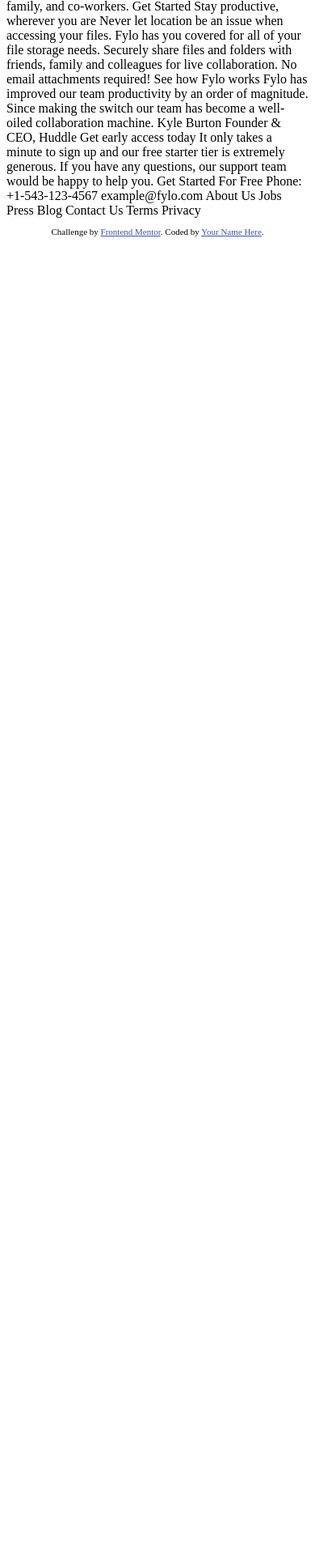
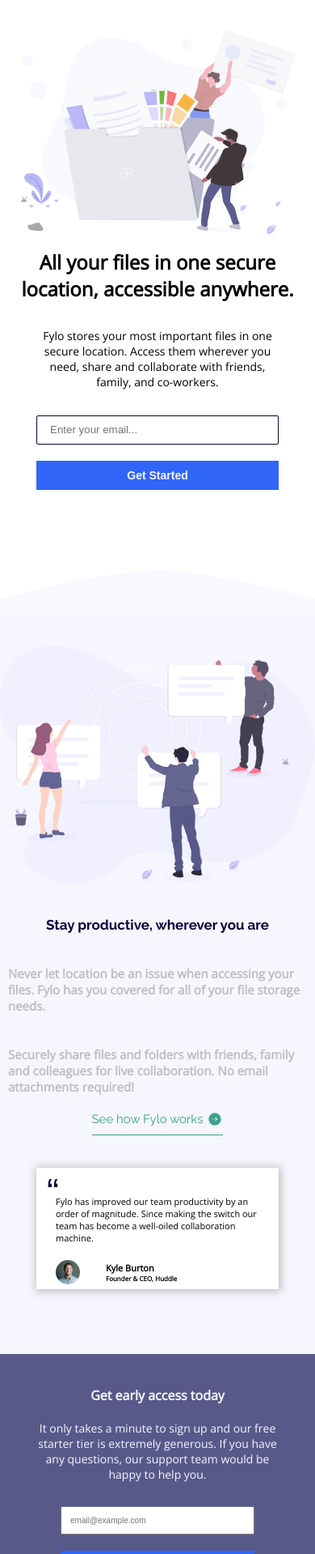
Before and after one commit to Raul-madero/Fylo, a plain HTML site: page index.html in a window 390 px wide. Shown: the part 81-2000 px from the top of the page at 81% size. Before the commit the page ends 844 px from the top, so only its background shows below. Drawn offline with nearby package versions, Linux system fonts and the light colour scheme.

Commit message:
version mobile terminado, falta revisar detalles

```diff
--- a/index.html
+++ b/index.html
@@ -7,67 +7,109 @@
   <link rel="icon" type="image/png" sizes="32x32" href="./images/favicon-32x32.png">
 
   <title>Frontend Mentor | Fylo landing page with two column layout</title>
-
-  <!-- Feel free to remove these styles or customise in your own stylesheet 👍 -->
-  <style>
-    .attribution { font-size: 11px; text-align: center; }
-    .attribution a { color: hsl(228, 45%, 44%); }
-  </style>
+  <link rel="stylesheet" href="./style.css">
+  <link rel="preconnect" href="https://fonts.googleapis.com">
+<link rel="preconnect" href="https://fonts.gstatic.com" crossorigin>
+<link href="https://fonts.googleapis.com/css2?family=Open+Sans&family=Raleway:wght@400;700&display=swap" rel="stylesheet">
 </head>
 <body>
-
-  Features
-  Team
-  Sign In
-
-  All your files in one secure location, accessible anywhere.
-
-  Fylo stores your most important files in one secure location.
-  Access them wherever you need, share and collaborate with friends,
-  family, and co-workers.
-
-  Get Started
-
-  Stay productive, wherever you are
-
-  Never let location be an issue when accessing your files. Fylo has you
-  covered for all of your file storage needs.
-
-  Securely share files and folders with friends, family and colleagues for
-  live collaboration. No email attachments required!
-
-  See how Fylo works
-
-  Fylo has improved our team productivity by an order of magnitude. Since
-  making the switch our team has become a well-oiled collaboration machine.
-
-  Kyle Burton
-  Founder & CEO, Huddle
-
-  Get early access today
-
-  It only takes a minute to sign up and our free starter tier is extremely generous.
-  If you have any questions, our support team would be happy to help you.
-
-  Get Started For Free
-
-  Phone: +1-543-123-4567
-  example@fylo.com
-
-  About Us
-  Jobs
-  Press
-  Blog
-
-  Contact Us
-  Terms
-  Privacy
-
-  <footer>
-    <p class="attribution">
-      Challenge by <a href="https://www.frontendmentor.io?ref=challenge" target="_blank">Frontend Mentor</a>.
-      Coded by <a href="#">Your Name Here</a>.
-    </p>
+  <header>
+    <img src="./images/logo.svg" alt="Fylo logo">
+    <nav class="main-menu">
+      <ul class="main-nav">
+        <li class="item">
+          <a href="/">Features</a>
+        </li>
+        <li class="item">
+          <a href="/">Team</a>
+        </li>
+        <li class="item">
+          <a href="">Sign In</a>
+        </li>
+      </ul>
+    </nav>
+  </header>
+  <section class="first-section">
+    <section class="files-info">
+      <h1>All your files in one secure location, accessible anywhere.</h1>
+      <p>Fylo stores your most important files in one secure location.
+        Access them wherever you need, share and collaborate with friends,
+        family, and co-workers.</p>
+      <input type="email" name="email" placeholder="Enter your email..." >
+      <button>Get Started</button>
+    </section>
+    <img src="./images/illustration-1.svg" alt="Imagen de personas guardando todos sus documentos en una carpeta">
+  </section>
+  <img src="./images/bg-curve-mobile.svg" alt="" class="mobile-curve">
+  <section class="second-section">
+    <section class="productive-info">
+      <h1>Stay productive, wherever you are</h1>
+      <p>Never let location be an issue when accessing your files. Fylo has you
+      covered for all of your file storage needs.</p>
+      <p>Securely share files and folders with friends,   family and colleagues for
+      live collaboration. No email attachments required!</p>
+      <a href="/">See how Fylo works<img src="./images/icon-arrow.svg" alt=""></a>
+      <section class="testimonial-container">
+        <figure><img src="./images/icon-quotes.svg" alt=""></figure>
+        <p class="testimonial-info">Fylo has improved our team productivity by an order of magnitude. Since
+          making the switch our team has become a well-oiled collaboration machine.</p>
+          <section class="testimonial-guy">
+            <img src="./images/avatar-testimonial.jpg" alt="">
+            <section class="guy-info">
+              <p class="testimonial-name">Kyle Burton</p>
+              <p class="testimonial-carreer">Founder & CEO, Huddle</p>
+            </section>
+          </section>
+      </section>
+    </section>
+    <img src="./images/illustration-2.svg" alt="">
+  </section>
+  <section class="last-section">
+    <section class="text-section">
+      <h1>Get early access today</h1>
+      <p>It only takes a minute to sign up and our free     starter tier is extremely generous.
+      If you have any questions, our support team would be happy to help you.</p>
+    </section>
+    <section class="get-started">
+      <input type="email" name="getStarted" placeholder="email@example.com">
+      <button>Get Started For Free</button>
+    </section>
+  </section>
+  <footer class="main-footer">
+    <section class="footer-container">
+      <nav class="logo-nav">
+        <img src="./images/logo.svg" alt="Fylo logo">
+        <ul>
+          <li>
+            <a href="/"><img src="./images/icon-phone.svg" alt="">Phone: +1-543-123-4567</a>
+          </li>
+          <li>
+            <a href="/"><img src="./images/icon-email.svg" alt="">example@fylo.com</a>
+          </li>
+        </ul>
+      </nav>
+      <nav class="about-nav">
+        <ul>
+          <li>About Us</li>
+          <li>Jobs</li>
+          <li>Press</li>
+          <li>Blog</li>
+        </ul>
+      </nav>
+      <nav class="contact-nav">
+        <ul>
+          <li>Contact Us</li>
+          <li>Terms</li>
+          <li>Privacy</li>
+        </ul>
+      </nav>
+    </section>
+    <section class="challenge">
+      <p class="attribution">
+        Challenge by <a href="https://www.frontendmentor.io?ref=challenge" target="_blank">Frontend Mentor</a>.
+        Coded by <a href="#">Raul MAdero</a>.
+      </p>
+    </section>
   </footer>
 </body>
 </html>
--- /dev/null
+++ b/style.css
@@ -0,0 +1,298 @@
+* {
+    box-sizing: border-box;
+    margin: 0;
+    padding: 0;
+}
+html {
+    font-size: 62.5%;
+}
+:root {
+    --primaryDarkBlue: hsl(243, 87%, 12%);
+    --primaryDesaturatedBlue: hsl(238, 22%, 44%);
+    --accentBrightBlue: hsl(224, 93%, 58%);
+    --accentModerateCyan: hsl(170, 45%, 43%);
+    --neutralLightGrayishBlue: hsl(240, 75%, 98%);
+    --neutralLightGray: hsl(0, 0%, 75%);
+}
+body {
+    font-family: 'Open Sans', Arial, Helvetica, sans-serif;
+}
+header {
+    display: flex;
+    flex-direction: row;
+    justify-content: space-between;
+    align-items: center;
+    padding: 2.4rem 2.4rem;
+}
+header img {
+    width: 30%;
+}
+.main-nav {
+    display: flex;
+    flex-direction: row;
+    list-style: none;
+}
+.main-nav .item {
+    padding: 0 1rem;
+}
+.main-nav .item a {
+    text-decoration: none;
+    color: var(--primaryDarkBlue);
+    font-size: 1.2rem;
+}
+.first-section {
+    display: flex;
+    flex-direction: column-reverse;
+    margin: 4rem 2.4rem .4rem 2.4rem;
+    justify-content: center;
+    align-items: center;
+}
+.first-section img {
+    width: 100%;
+    margin: 0 2.4rem;
+}
+.first-section .files-info {
+    display: flex;
+    flex-direction: column;
+    align-items: center;
+    justify-content: center;
+}
+.first-section .files-info h1 {
+    font-size: 2.4rem;
+    text-align: center;
+    margin: 1.6rem auto;
+}
+.first-section .files-info p {
+    font-size: 1.4rem;
+    text-align: center;
+    margin: 1.6rem;
+}
+.first-section .files-info input {
+    width: 30rem;
+    height: 3.6rem;
+    padding: 1.6rem;
+    color: var(--primaryDesaturatedBlue);
+    border: .1rem solid var(--primaryDarkBlue);
+    border-radius: .2rem;
+    margin: 1.6rem 0 1rem 0;
+}
+.first-section .files-info button {
+    width: 30rem;
+    height: 3.6rem;
+    border: none;
+    background-color: var(--accentBrightBlue);
+    color: var(--neutralLightGrayishBlue);
+    font-size: 1.4rem;
+    font-weight: 700;
+    margin: 1rem 0 1.6rem 0;
+}
+.mobile-curve {
+    margin-top: 8rem;
+    width: 100%;
+}
+
+.second-section {
+    margin-top: -.5rem;
+    border: none;
+    width: 100%;
+    height: fit-content;
+    display: flex;
+    flex-direction: column-reverse;
+    background-color: var(--neutralLightGrayishBlue);
+    padding-top: 4rem;
+}
+.second-section .productive-info{
+    display: flex;
+    flex-direction: column;
+    align-items: center;
+    justify-content: center;
+}
+.second-section .productive-info h1 {
+    margin: 4rem 0 2rem 0;
+    font-size: 1.7rem;
+    font-family: 'Raleway';
+    color: var(--primaryDarkBlue);
+}
+.second-section .productive-info p {
+    margin: 2rem 0 2rem 0;
+    font-size: 1.5rem;
+    text-align: left;
+    padding: 0 1rem;
+    color: var(--neutralLightGray);
+    font-weight: 700;
+}
+.second-section .productive-info a {
+    text-decoration: none;
+    color: var(--accentModerateCyan);
+    font-size: 1.5rem;
+    font-family: 'Raleway';
+    font-weight: 400;
+    border-bottom: .1rem solid var(--accentModerateCyan);
+    padding-bottom: 1rem;
+}
+.second-section .productive-info a img {
+    width: 2rem;
+    margin-left: .5rem;
+    margin-bottom: -.5rem;
+}
+.second-section .productive-info .testimonial-container {
+    display: flex;
+    flex-direction: column;
+    align-items: flex-start;
+    width: 30rem;
+    height: 15rem;
+    border: none;
+    margin: 4rem 0 8rem;
+    background-color: white;
+    box-shadow: .1rem .1rem 1rem .2rem  var(--neutralLightGray);
+    padding: .4rem;
+}
+.second-section .productive-info .testimonial-container figure{
+    margin: 1rem 0 0 1rem;
+}
+.second-section .productive-info .testimonial-container .testimonial-info {
+    margin: .5rem 0 0 1rem;
+    font-size: 1.1rem;
+    color: black;
+    font-weight: 400;
+}
+.second-section .productive-info .testimonial-container .testimonial-guy {
+    display: flex;
+    flex-direction: row;
+    align-items: center;
+    justify-content: center;
+    margin: 2rem 0 2rem 2rem;
+}
+.second-section .productive-info .testimonial-container .testimonial-guy img {
+    width: 3rem;
+    height: 3rem;
+    border-radius: 50%;
+    margin-right: .2rem;
+}
+.second-section .productive-info .testimonial-container .testimonial-guy .guy-info {
+    display: flex;
+    flex-direction: column;
+    margin: 0 2rem 0 2rem;
+}
+.second-section .productive-info .testimonial-container .testimonial-guy .guy-info .testimonial-name {
+    margin: 0;
+    font-size: 1.1rem;
+    color: black;
+    font-weight: bold;
+}
+.second-section .productive-info .testimonial-container .testimonial-guy .guy-info .testimonial-carreer {
+    margin: 0;
+    font-size: 1.1rem;
+    color: black;
+    font-size: .8rem;
+}
+.last-section {
+    display: flex;
+    flex-direction: column;
+    align-items: center;
+    justify-content: center;
+    width: 100%;
+    background-color: var(--primaryDesaturatedBlue);
+    padding: 4rem;
+}
+.last-section .text-section {
+    display: flex;
+    flex-direction: column;
+    justify-content: center;
+    align-items: center;
+}
+.last-section .text-section h1 {
+    font-size: 1.6rem;
+    color: var(--neutralLightGrayishBlue);
+    margin-bottom: 2rem;
+}
+.last-section .text-section p {
+    font-size: 1.4rem;
+    color: var(--neutralLightGrayishBlue);
+    margin-bottom: 2rem;
+    text-align: center;
+}
+.last-section .get-started {
+    display: flex;
+    flex-direction: column;
+    align-items: center;
+    justify-content: center;
+}
+.last-section .get-started input {
+    width: 24rem;
+    height: 3.5rem;
+    padding: 1rem;
+    color: var(--neutralLightGrayishBlue);
+    font-size: 1rem;
+    margin: 1rem 0;
+}
+.last-section .get-started button {
+    width: 24rem;
+    height: 3.5rem;
+    padding: 1rem;
+    color: var(--neutralLightGrayishBlue);
+    font-size: 1rem;
+    margin: 1rem 0;
+    background-color: var(--accentBrightBlue);
+    border: none;
+}
+.main-footer {
+    display: flex;
+    flex-direction: column;
+    background-color: var(--primaryDarkBlue);
+    padding: 4rem;
+}
+.main-footer .footer-container {
+    display: flex;
+    flex-direction: column;
+    margin: 2rem 0;
+}
+.main-footer .footer-container .logo-nav img {
+    margin-bottom: 4rem;
+
+}
+.main-footer .footer-container .logo-nav ul {
+    list-style: none;
+    margin-bottom: 2rem;
+}
+.main-footer .footer-container .logo-nav ul li {
+    margin-bottom: 2rem;
+}
+.main-footer .footer-container .logo-nav ul li a {
+    text-decoration: none;
+    color: var(--neutralLightGrayishBlue);
+    font-size: 1.6rem;
+    margin-bottom: 2rem;
+}
+.main-footer .footer-container .logo-nav ul li a img {
+    margin: 0 2rem -.4rem 0;
+}
+.main-footer .footer-container .about-nav {
+    margin-top: 4rem;
+}
+.main-footer .footer-container .about-nav ul {
+    list-style: none;
+    margin-bottom: 2rem;
+}
+.main-footer .footer-container .about-nav ul li {
+    margin-bottom: 2rem;
+    font-size: 1.6rem;
+    color: var(--neutralLightGrayishBlue);
+}
+.main-footer .footer-container .contact-nav {
+    margin-top: 4rem;
+}
+.main-footer .footer-container .contact-nav ul {
+    list-style: none;
+    margin-bottom: 2rem;
+}
+.main-footer .footer-container .contact-nav ul li {
+    margin-bottom: 2rem;
+    font-size: 1.6rem;
+    color: var(--neutralLightGrayishBlue);
+}
+
+
+
+.attribution { font-size: 11px; text-align: center; color: var(--neutralLightGrayishBlue);}
+.attribution a { color: hsl(228, 45%, 44%); }
```
Also changed, not shown: 1 other file.
